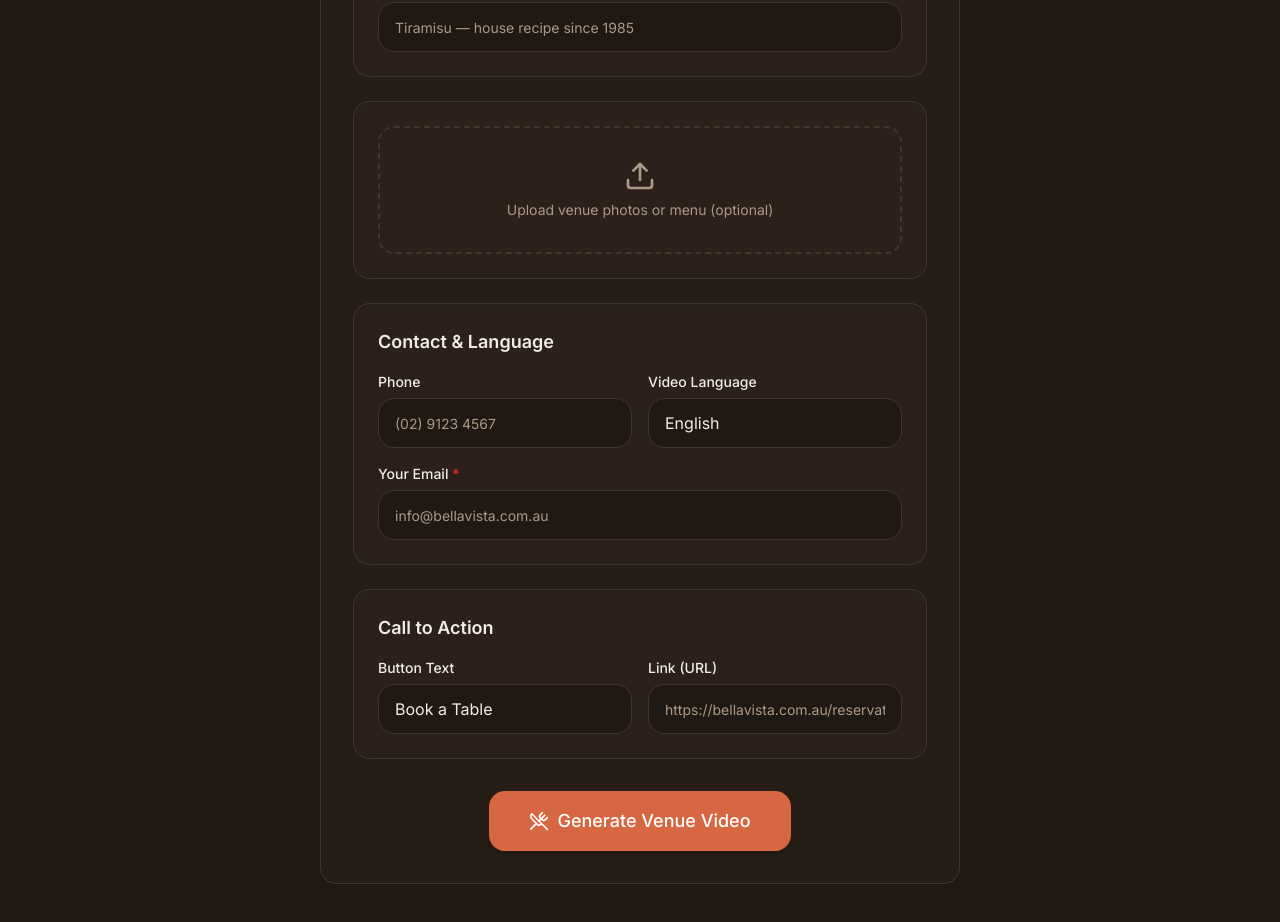
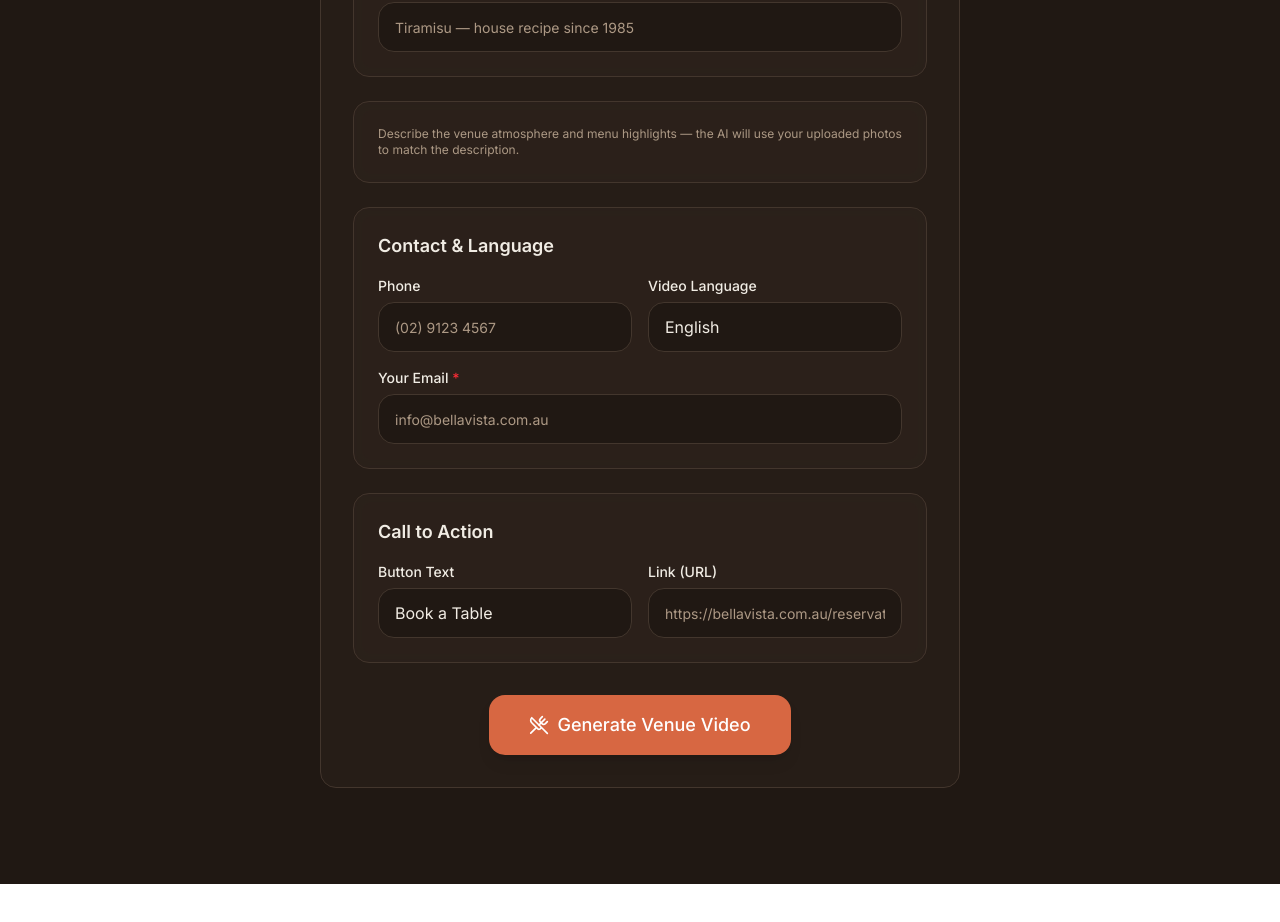
Before and after one commit to nas20two/nasyhub-v2, a Next.js app: page /atom/hospitality in a window 1280 px wide. Shown: the part 1040-1962 px from the top of the page. After the commit the page ends 1924 px from the top, so only its background shows below. Built offline with nearby package versions, Linux system fonts and the light colour scheme.

Commit message:
Remove fake upload buttons from Showcase sections (trades, hospitality, education). These divs looked like upload areas but had no file input.

```diff
--- a/src/app/atom/education/page.tsx
+++ b/src/app/atom/education/page.tsx
@@ -257,10 +257,7 @@ export default function EducationPage() {
 
               {/* Uploads */}
               <div className="p-6 rounded-2xl border border-border bg-card/80 backdrop-blur-sm">
-                <div className="border-2 border-dashed border-border rounded-xl p-8 text-center hover:border-blue-500/40 transition-colors cursor-pointer">
-                  <Upload className="w-8 h-8 text-muted-foreground mx-auto mb-2" />
-                  <p className="text-sm text-muted-foreground">Upload campus photos, logos, or course materials (optional)</p>
-                </div>
+                <p className="text-xs text-muted-foreground">Describe the learning environment and programs — the AI will use your uploaded photos to match the description.</p>
               </div>
 
               {/* Contact & Language */}
--- a/src/app/atom/hospitality/page.tsx
+++ b/src/app/atom/hospitality/page.tsx
@@ -239,10 +239,7 @@ export default function HospitalityPage() {
 
               {/* Uploads */}
               <div className="p-6 rounded-2xl border border-border bg-card/80 backdrop-blur-sm">
-                <div className="border-2 border-dashed border-border rounded-xl p-8 text-center hover:border-blue-500/40 transition-colors cursor-pointer">
-                  <Upload className="w-8 h-8 text-muted-foreground mx-auto mb-2" />
-                  <p className="text-sm text-muted-foreground">Upload venue photos or menu (optional)</p>
-                </div>
+                <p className="text-xs text-muted-foreground">Describe the venue atmosphere and menu highlights — the AI will use your uploaded photos to match the description.</p>
               </div>
 
               {/* Contact & Language */}
--- a/src/app/atom/trades/page.tsx
+++ b/src/app/atom/trades/page.tsx
@@ -302,10 +302,7 @@ export default function TradesPage() {
                       placeholder="Describe a recent transformation project. E.g. Complete bathroom renovation — old 80s tiles replaced with premium matte black fixtures, frameless glass shower, heated flooring."
                       className={`${inputClass} min-h-[80px] resize-y`} />
                   </div>
-                  <div className="border-2 border-dashed border-border rounded-xl p-8 text-center hover:border-blue-500/40 transition-colors cursor-pointer">
-                    <Upload className="w-8 h-8 text-muted-foreground mx-auto mb-2" />
-                    <p className="text-sm text-muted-foreground">Upload before/after image (optional)</p>
-                  </div>
+                  <p className="text-xs text-muted-foreground">Describe the transformation in detail — the AI will use your uploaded photos to match the description.</p>
                   <div>
                     <label className={labelClass}>Certifications / Licences</label>
                     <input type="text" value={form.certifications} onChange={(e) => updateField("certifications", e.target.value)}
```
